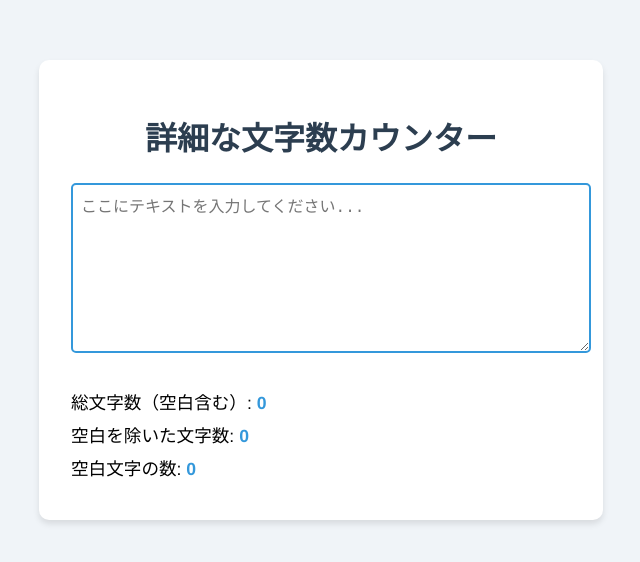
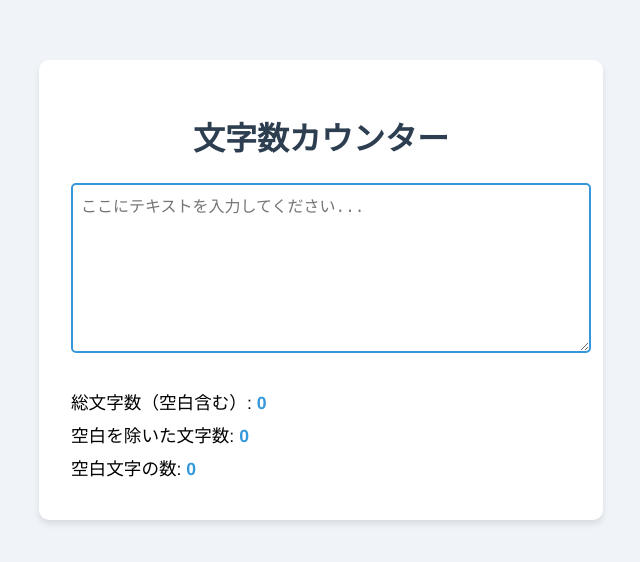
Before and after one commit to izumitsu-lab/wordcount, a plain HTML site: page index.html in a window 1280 px wide. Shown: the part 110-672 px from the top of the page, without its empty margins (319-959 px from the left). Drawn offline with Linux system fonts and the light colour scheme.

Commit message:
Update index.html

```diff
--- a/index.html
+++ b/index.html
@@ -53,7 +53,7 @@
 </head>
 <body>
     <div class="container">
-        <h1>詳細な文字数カウンター</h1>
+        <h1>文字数カウンター</h1>
         <textarea id="text-input" placeholder="ここにテキストを入力してください..."></textarea>
         <div class="count-info">
             <p>総文字数（空白含む）: <span id="total-count" class="count">0</span></p>
```
